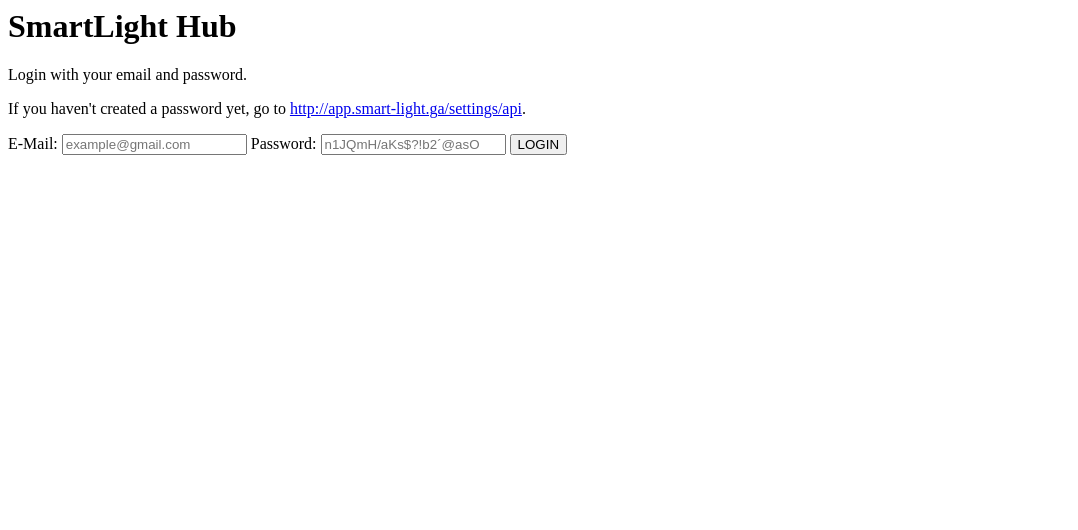
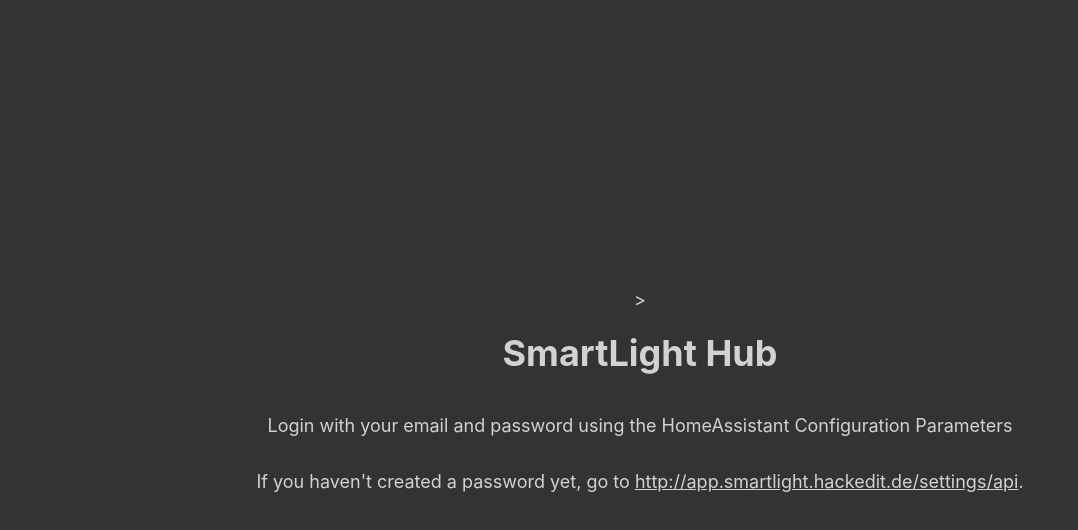
Before and after one commit to adrianjost/SmartLight-Homeassistant-Hub, a website: page smartlight-hub/src/login.html in a window 1280 px wide. Shown: the whole page, without its empty margins (0-1078 px from the left). Drawn offline with Linux system fonts and the light colour scheme.

Commit message:
:bug: fix missing styles

```diff
--- a/smartlight-hub/src/login.html
+++ b/smartlight-hub/src/login.html
@@ -1,31 +1,95 @@
 <html>
 	<head>
 		<meta name="viewport" content="width=device-width, initial-scale=1" />
-		<link rel="stylesheet" href="/styles.css" />
+		<style>
+			:root {
+				--color-background: #333;
+				--color-border: #191919;
+				--color-overlay: #191919;
+				--color-border-i: #e6e6e6;
+				--color-overlay-i: #e6e6e6;
+				--color-skeleton: rgba(0, 0, 0, 0.1);
+				--color-skeleton-i: hsla(0, 0%, 90.2%, 0.1);
+				--color-skeleton-border: rgba(0, 0, 0, 0.5);
+				--color-text: #d2d2d2;
+				--color-text-active: #fff;
+				--color-text-inactive: #aaa;
+				--color-text-i: #2d2d2d;
+				--color-text-active-i: #000;
+				--color-text-inactive-i: #5f5f5f;
+			}
+			body {
+				font: 400 18px/1.1 sans-serif;
+				font-family: -apple-system, BlinkMacSystemFont, Segoe UI, Roboto, Ubuntu,
+					Helvetica Neue, Arial, sans-serif;
+				-webkit-font-smoothing: antialiased;
+				text-align: center;
+				display: flex;
+				width: 100%;
+				max-width: 100%;
+				min-height: 100vh;
+				flex-direction: column;
+				justify-content: center;
+				margin: 0;
+				padding: 2em;
+				color: var(--color-text);
+				background-color: var(--color-background);
+			}
+
+			* {
+				box-sizing: border-box;
+			}
+
+			a {
+				color: inherit;
+			}
+
+			label {
+				display: block;
+				margin: 1em auto;
+			}
+
+			input {
+				display: block;
+				margin: 0.5em auto;
+				min-width: 300px;
+				width: 100%;
+				max-width: 500px;
+				font-size: 1em;
+				line-height: inherit;
+				padding: 8px;
+				color: var(--color-text);
+				background: transparent;
+				border: 1px solid var(--color-border);
+				border-radius: 4px;
+			}
+
+			button {
+				padding: 8px 16px;
+				margin: 0 4px;
+				text-decoration: none;
+				text-transform: uppercase;
+				white-space: nowrap;
+				cursor: pointer;
+				border: 1px solid var(--color-border);
+				border-radius: 8px;
+				color: var(--color-text);
+				background: transparent;
+			}
+		</style>
+		>
 	</head>
 	<body>
 		<h1>SmartLight Hub</h1>
-		<p>Login with your email and password.</p>
+		<p>
+			Login with your email and password using the HomeAssistant Configuration
+			Parameters
+		</p>
 		<p>
 			If you haven't created a password yet, go to
-			<a href="http://app.smart-light.ga/settings/api"
-				>http://app.smart-light.ga/settings/api</a
+			<a href="http://app.smartlight.hackedit.de/settings/api"
+				>http://app.smartlight.hackedit.de/settings/api</a
 			>.
 		</p>
-		<form action="/" method="POST">
-			<label>
-				E-Mail:
-				<input type="text" name="email" placeholder="example@gmail.com" />
-			</label>
-			<label>
-				Password:
-				<input
-					type="password"
-					name="password"
-					placeholder="n1JQmH/aKs$?!b2´@asO"
-				/>
-			</label>
-			<button type="submit">LOGIN</button>
-		</form>
 	</body>
 </html>
```
